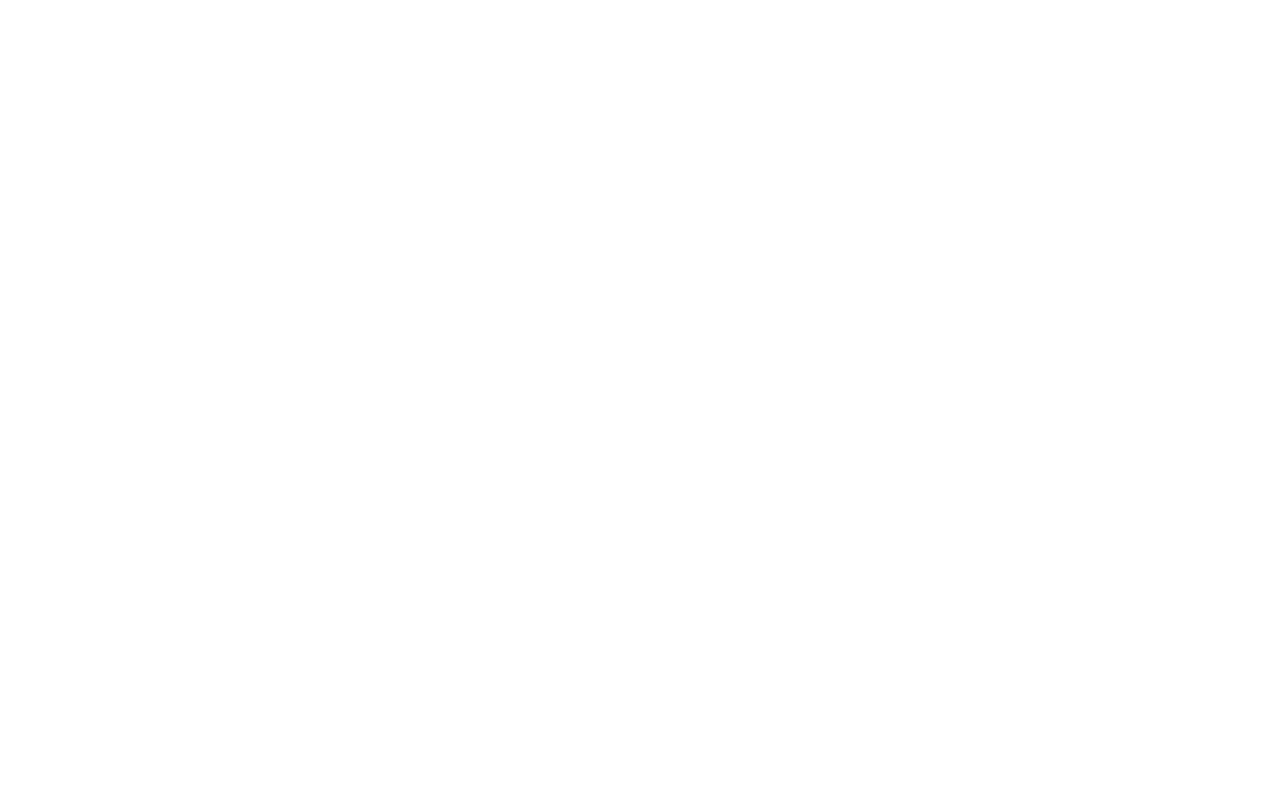
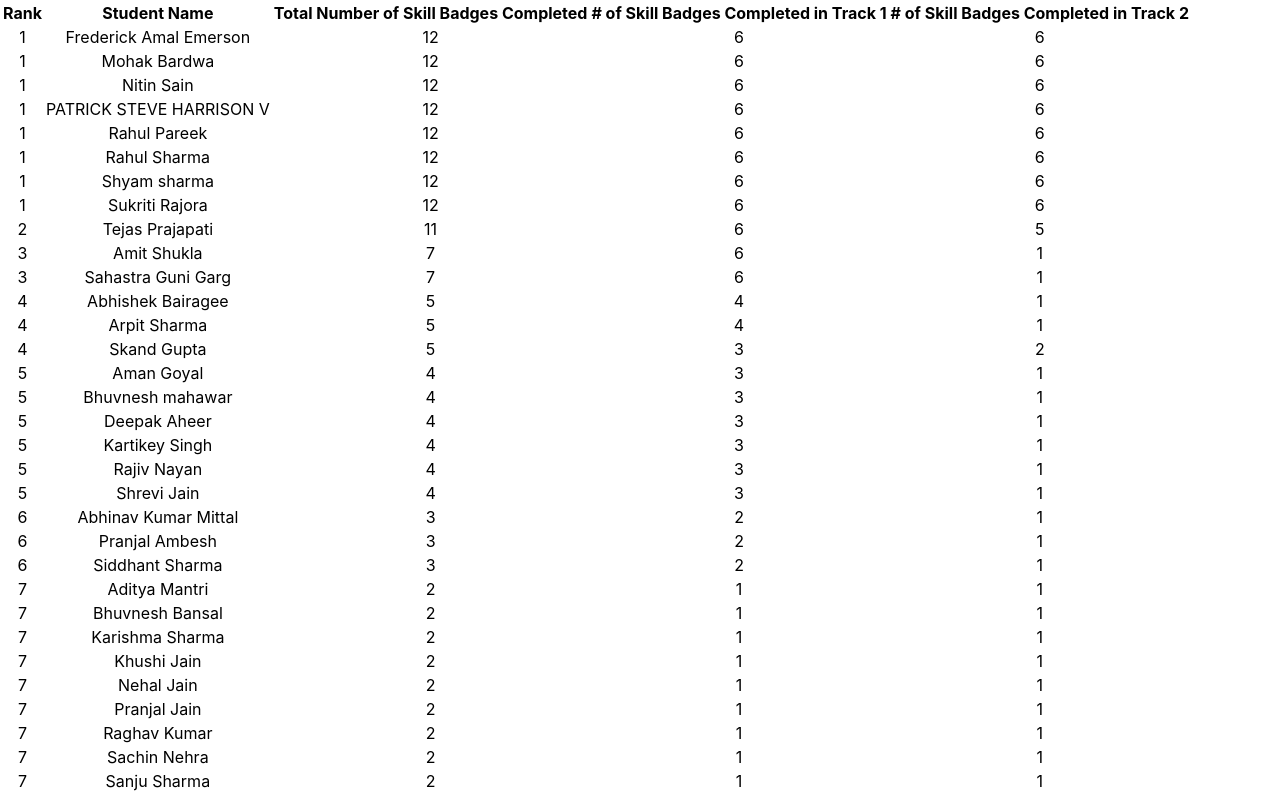
Before and after one commit to GDSC-RTU/cloud-leaderboard, a React (Create React App) app: page / in a window 1280 px wide. Shown: the top 796 px of the page. Built offline with nearby package versions, Linux system fonts and the light colour scheme.

Commit message:
added table data

```diff
--- a/src/components/Leaderboard.js
+++ b/src/components/Leaderboard.js
@@ -1,11 +1,23 @@
-const Leaderboard = ({participantData}) => {
-    return(
+import TableRow from "./TableRow"
+const Leaderboard = ({ participantData }) => {
+    return (
         <div>
-            {/* <table>
-                <tr>
-                    <th>Student Name</th>
-                </tr>
-            </table> */}
+            <table>
+                <thead>
+                    <tr>
+                        <th>Rank</th>
+                        <th>Student Name</th>
+                        <th>Total Number of Skill Badges Completed</th>
+                        <th># of Skill Badges Completed in Track 1</th>
+                        <th># of Skill Badges Completed in Track 2</th>
+                    </tr>
+                </thead>
+                <tbody>
+                    {participantData.map((data) => (
+                        <TableRow data={data} key={data["Student Email"]}/>
+                    ))}
+                </tbody>
+            </table>
         </div>
     )
 }
--- /dev/null
+++ b/src/components/TableRow.js
@@ -0,0 +1,13 @@
+const TableRow = ({ data }) => {
+    return (
+        <tr>
+            <td>{data.rank}</td>
+            <td>{data["Student Name"]}</td>
+            <td>{data.totalLabs}</td>
+            <td>{data["# of Skill Badges Completed in Track 1"]}</td>
+            <td>{data["# of Skill Badges Completed in Track 2"]}</td>
+        </tr>
+    )
+}
+
+export default TableRow
```
